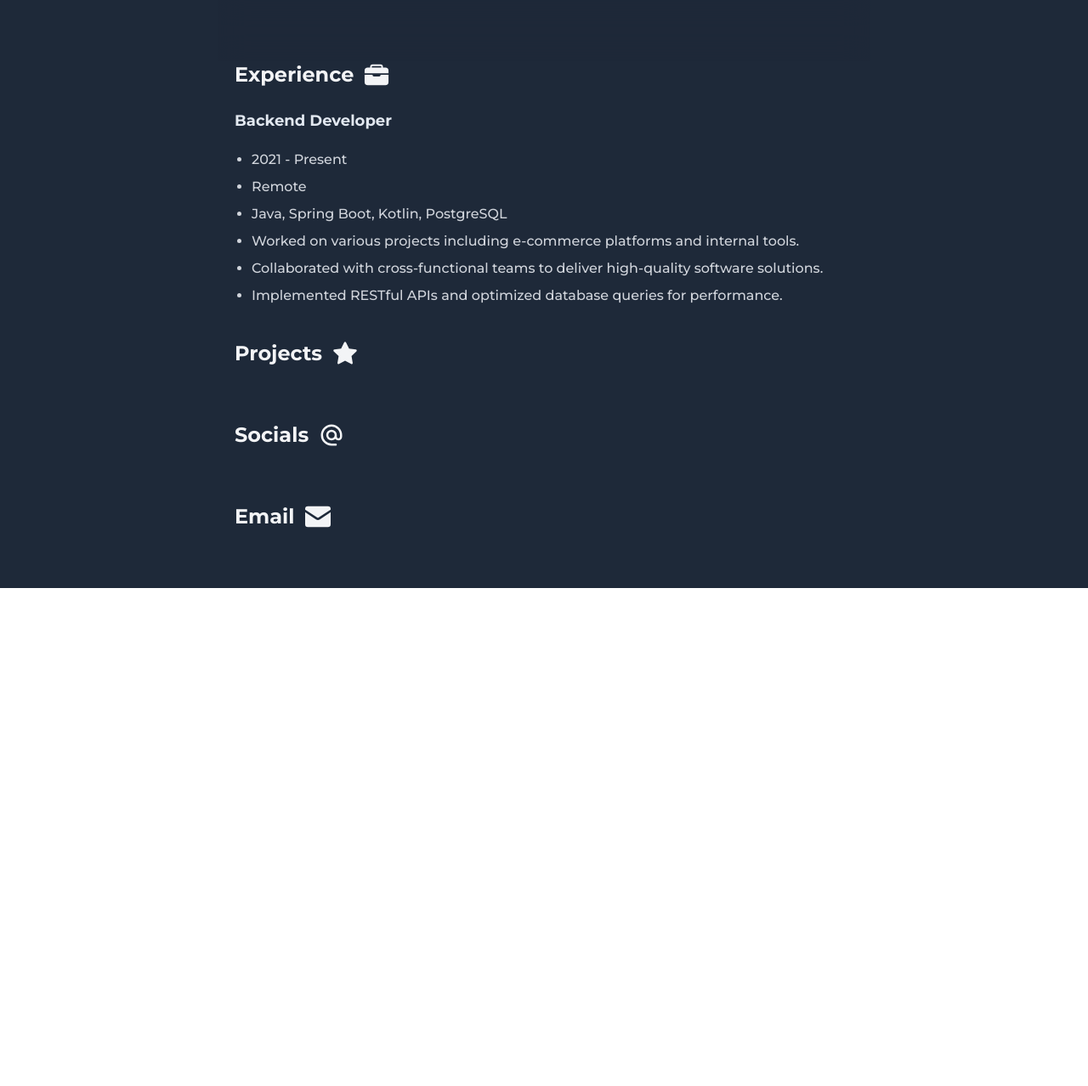
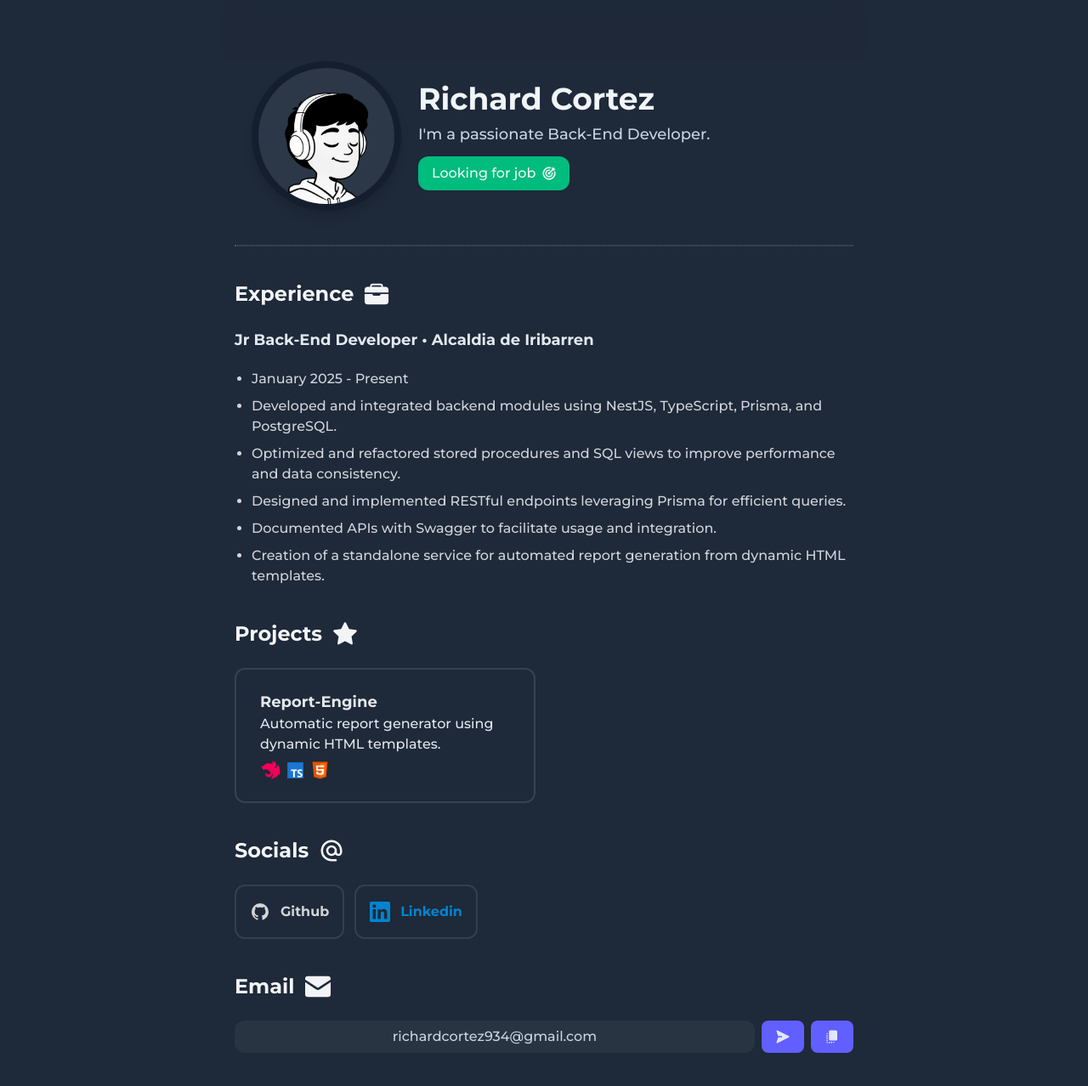
Before and after one commit to richardcort/Portfolio, a Nuxt app: page / in a window 1280 px wide. Shown: the top 1278 px of the page at 85% size. Before the commit the page ends 800 px from the top, so only its background shows below. Built offline with nearby package versions, Linux system fonts and the light colour scheme.

Commit message:
feat: Update index.vue to enhance profile section, add project details, and improve email handling

```diff
--- a/app/pages/index.vue
+++ b/app/pages/index.vue
@@ -1,6 +1,31 @@
 <template>
-    <!--que es max-w-3xl-->
     <div class="mx-auto max-w-3xl px-5 mb-5 flex flex-col gap-10">
+        <Section class="flex flex-col sm:flex-row items-center gap-5">
+            <template #content>
+                <div class="relative w-44 h-44 bg-gray-700/60 border-8 border-gray-900/80 shadow-lg rounded-full overflow-hidden">
+                    <span style="profile">
+                        <img src="@/assets/images/avatarListenToMusic.png" alt="photo profile">
+                    </span>
+                </div>
+                <div class="flex flex-col items-center sm:items-start gap-3">
+                    <div class="flex flex-col items-left gap-2">
+                        <h1 class="text-2xl sm:text-4xl text-center sm:text-left font-bold text-slate-100">
+                            Richard Cortez
+                        </h1>
+                        <p class="text-slate-300 text-sm sm:text-lg max-w-xl rounded-2xl">
+                            I'm a passionate Back-End Developer.
+                        </p>
+                    </div>
+                    <div class="flex gap-3">
+                        <a class="py-2 px-4 rounded-xl flex gap-2 items-center justify-center bg-emerald-500 text-slate-100" href="https://docs.google.com/document/d/1-6Jt-XNGpeDp5TLLDXKWkEzix3guAiPp/edit?usp=sharing&ouid=108984616452335203455&rtpof=true&sd=true" target="_blank">
+                            <p>Looking for job</p>
+                            <IconsGoal />
+                        </a>
+                    </div>
+                </div>
+            </template>
+        </Section>
+        <hr class="border border-dotted border-gray-600 rounded-md">
         <Section title="Experience">
             <template #icon>
                 <IconsBrief />
@@ -9,16 +34,16 @@
                 <div class="flex flex-col gap-10">
                     <div class="flex flex-col gap-5">
                         <div class="flex flex-col gap-1">
-                            <h2 class="text-lg font-semibold text-slate-200">Backend Developer</h2>
+                            <h2 class="text-lg font-semibold text-slate-200">Jr Back-End Developer • Alcaldia de
+                                Iribarren</h2>
                         </div>
                         <ul class="list-disc flex flex-col gap-2 ml-5 text-gray-300 text-base">
-                            <li>2021 - Present</li>
-                            <li>Remote</li>
-                            <li>Java, Spring Boot, Kotlin, PostgreSQL</li>
-                            <li>Worked on various projects including e-commerce platforms and internal tools.</li>
-                            <li>Collaborated with cross-functional teams to deliver high-quality software solutions.
-                            </li>
-                            <li>Implemented RESTful APIs and optimized database queries for performance.</li>
+                            <li>January 2025 - Present</li>
+                            <li>Developed and integrated backend modules using NestJS, TypeScript, Prisma, and PostgreSQL.</li>
+                            <li>Optimized and refactored stored procedures and SQL views to improve performance and data consistency.</li>
+                            <li>Designed and implemented RESTful endpoints leveraging Prisma for efficient queries.</li>
+                            <li>Documented APIs with Swagger to facilitate usage and integration.</li>
+                            <li>Creation of a standalone service for automated report generation from dynamic HTML templates.</li>
                         </ul>
                     </div>
                 </div>
@@ -29,6 +54,24 @@
                 <IconsStar />
             </template>
             <template #content>
+                <div class="grid grid-cols-1 md:grid-cols-2 gap-2 sm:gap-5">
+                    <Card v-for="project in projects"
+                        :key="project.title"
+                        :title="project.title"
+                        :description="project.description"
+                        :href="project.href"
+                        target="_blank">
+                        <template #icons>
+                            <ButtonTooltip v-for="item in project.technologies"
+                                :key="item.name"
+                                tag="button"
+                                :label="item.name"
+                            >
+                                <component :is="item.icon" />
+                            </ButtonTooltip>
+                        </template>
+                    </Card>
+                </div>
             </template>
         </Section>
         <Section title="Socials">
@@ -36,18 +79,118 @@
                 <IconsAlternate />
             </template>
             <template #content>
+                <div class="flex flex-wrap gap-3">
+                    <Link v-for="link in links"
+                        :href="link.href"
+                        :label="link.label"
+                        :color="link.color"
+                    >
+                        <template #icon>
+                            <component :is="link.icon" />
+                        </template>
+                    </Link>
+                </div>
             </template>
         </Section>
-        <Section title="Email">s
+        <Section title="Email">
             <template #icon>
                 <IconsEmail />
             </template>
             <template #content>
+                <div class="flex gap-2">
+                    <Input
+                        value="richardcortez934@gmail.com"
+                        :disabled="true"
+                    />
+                    <div class="flex gap-2">
+                        <ButtonTooltip label="Send email" tag="a" customClass="bg-indigo-500 py-2.5 px-4"
+                            href="mailto:richardcortez934@gmail.com">
+                            <IconsSend />
+                        </ButtonTooltip>
+                        <ButtonTooltip :label="copyLabel" tag="button" customClass="bg-indigo-500 py-2.5 px-4" @click="handleCopy">
+                            <IconsCopy />
+                        </ButtonTooltip>
+                    </div>
+                </div>
             </template>
         </Section>
     </div>
 </template>
+<script setup lang="ts">
+import nest from '@/components/icons/nest.vue';
+import typeScript from '@/components/icons/typeScript.vue';
+import hmtl from '@/components/icons/html.vue';
+import github from '@/components/icons/github.vue';
+import linkedin from '@/components/icons/linkedin.vue';
+import Link from '~/components/Link.vue';
 
-<script setup lang="ts">
+const projects = [
+    {
+        title: 'Report-Engine',
+        description: 'Automatic report generator using dynamic HTML templates.',
+        href: 'https://github.com/richardcort/report-engine.git',
+        technologies: [
+            { name: 'Nest', icon: nest },
+            { name: 'TypeScript', icon: typeScript },
+            { name: 'Html', icon: hmtl },
+        ]
+    },
+];
 
+const links = [
+    {
+        label: 'Github',
+        href: 'https://github.com/richardcort',
+        icon: github,
+    },
+    {
+        label: 'Linkedin',
+        href: 'https://linkedin.com/richardcort',
+        icon: linkedin,
+        color: 'text-sky-600',
+    },
+];
+
+const copyLabel = ref('Copy email')
+
+function copyToClipboard(text: string) {
+    if (!navigator.clipboard) {
+        alert('Clipboard not supported')
+        return
+    }
+    navigator.clipboard.writeText(text)
+    .then(() => {
+        copyLabel.value = 'Copied'
+        setTimeout(() => {
+            copyLabel.value = 'Copy email'
+        }, 3000)
+    })
+    .catch(err => {
+        console.error('Failed to copy: ', err)
+    })
+}
+
+function handleCopy() {
+    copyToClipboard('richardcortez934@gmail.com')
+}
 </script>
+
+<style scoped>
+    .profile {
+        box-sizing: border-box;
+        display: block;
+        overflow: hidden;
+        width: initial;
+        height: initial;
+        background: none;
+        opacity: 1;
+        border: 0px;
+        margin: 0px;
+        padding: 0px;
+        position: absolute;
+        top: 0px;
+        left: 0px;
+        right: 0px;
+        bottom: 0px;
+    }
+</style>
```
